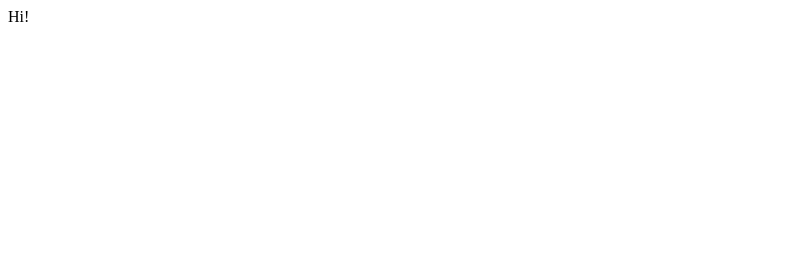
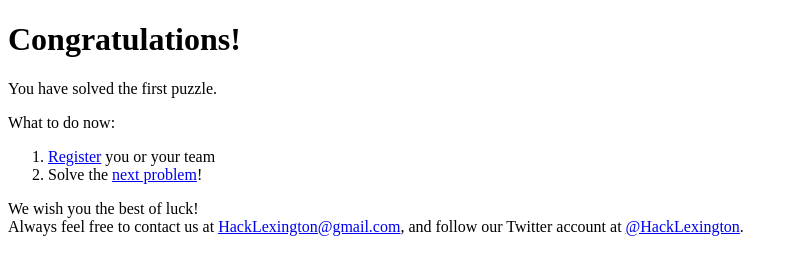
Before and after one commit to hacklhs/hacklhs.github.io, a plain HTML site: page index.html in a window 1280 px wide. Shown: the whole page, without its empty margins (0-798 px from the left). Drawn offline with Linux system fonts and the light colour scheme.

Commit message:
Update index.html

```diff
--- a/index.html
+++ b/index.html
@@ -4,6 +4,14 @@
 		<title>HackLHS</title>
 	</head>
 	<body>
-		Hi!
+		<h1>Congratulations!</h1>
+		<p>You have solved the first puzzle.</p>
+		<p>What to do now:</p>
+		<ol>
+			<li><a href="https://goo.gl/forms/0I7V6FH72R" target="_blank">Register</a> you or your team</li>
+			<li>Solve the <a href="javascript:alert('You\'ll have to find it!');">next problem</a>!</li>
+		</ol>
+		<p>We wish you the best of luck!<br>
+		Always feel free to contact us at <a href="mailto:hacklexington@gmail.com" target="_blank">HackLexington@gmail.com</a>, and follow our Twitter account at <a href="https://twitter.com/HackLexington" target="_blank">@HackLexington</a>.</p>
 	</body>
 </html>
```
